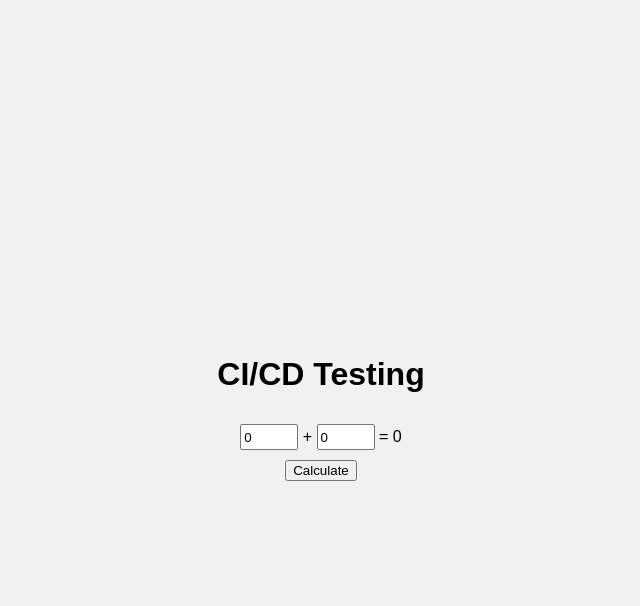
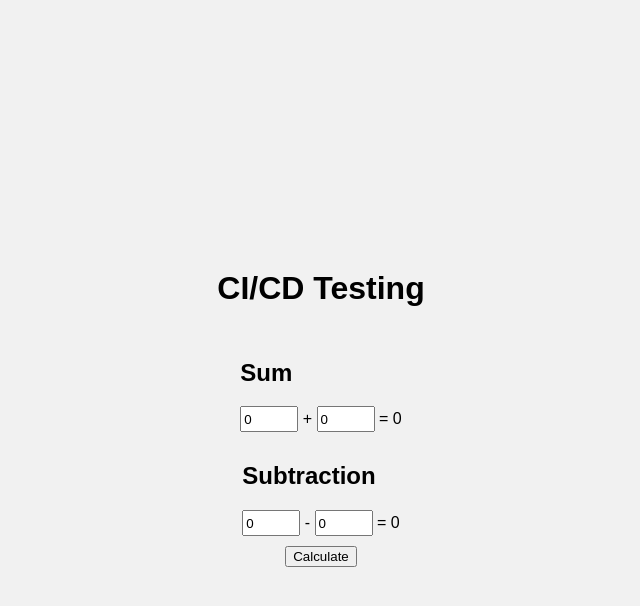
Before and after one commit to Erick244/ci-cd, a website built with webpack: page src/index.html in a window 1280 px wide. Both pictures are taken after a click on the button "Calculate". Shown: the whole page, without its empty margins (319-959 px from the left). Built offline with nearby package versions, Linux system fonts and the light colour scheme.

Commit message:
feat(subtraction): add subtraction

```diff
--- a/src/index.html
+++ b/src/index.html
@@ -25,11 +25,20 @@
     <body>
         <h1>CI/CD Testing</h1>
         <div>
-            <input type="number" id="number1" value="0" />
+            <h2>Sum</h2>
+            <input type="number" id="sum1" value="0" />
             <span>+</span>
-            <input type="number" id="number2" value="0" />
+            <input type="number" id="sum2" value="0" />
             <span>=</span>
-            <span id="result">0</span>
+            <span id="sum_result">0</span>
+        </div>
+        <div>
+            <h2>Subtraction</h2>
+            <input type="number" id="sub1" value="0" />
+            <span>-</span>
+            <input type="number" id="sub2" value="0" />
+            <span>=</span>
+            <span id="sub_result">0</span>
         </div>
 
         <button id="submit">Calculate</button>
--- a/src/script.js
+++ b/src/script.js
@@ -1,10 +1,15 @@
-import { sum } from "./utils/functions.js";
+import { subtraction, sum } from "./utils/functions.js";
 
 const calculate = () => {
-	const x = +document.getElementById("number1").value;
-	const y = +document.getElementById("number2").value;
+	const sum_x = +document.getElementById("sum1").value;
+	const sum_y = +document.getElementById("sum2").value;
 
-	document.getElementById("result").textContent = sum(x, y);
+	document.getElementById("sum_result").textContent = sum(sum_x, sum_y);
+
+	const sub_x = +document.getElementById("sub1").value;
+	const sub_y = +document.getElementById("sub2").value;
+
+	document.getElementById("sub_result").textContent = subtraction(sub_x, sub_y);
 }
 
 const submitButton = document.getElementById("submit");
--- a/src/utils/functions.js
+++ b/src/utils/functions.js
@@ -1 +1,2 @@
 export const sum = (x, y) => x + y;
+export const subtraction = (x, y) => x - y;
```
